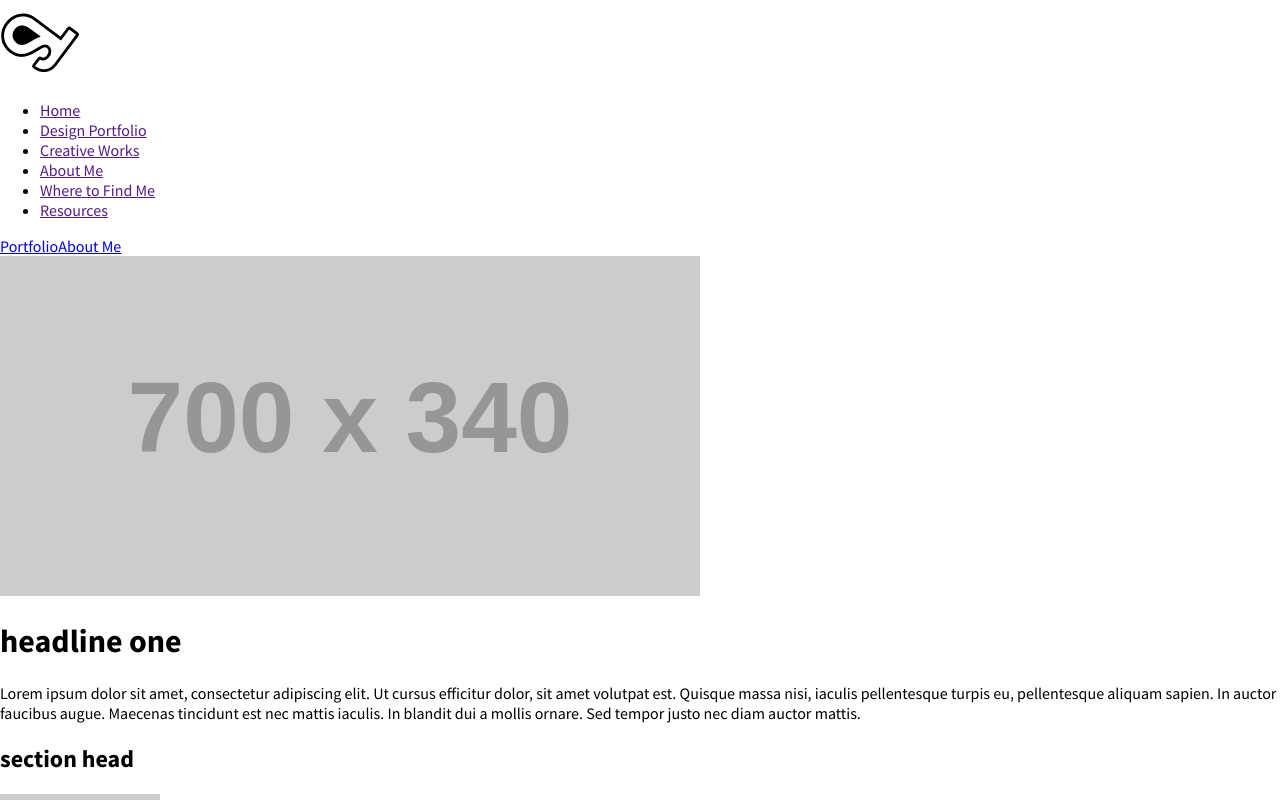
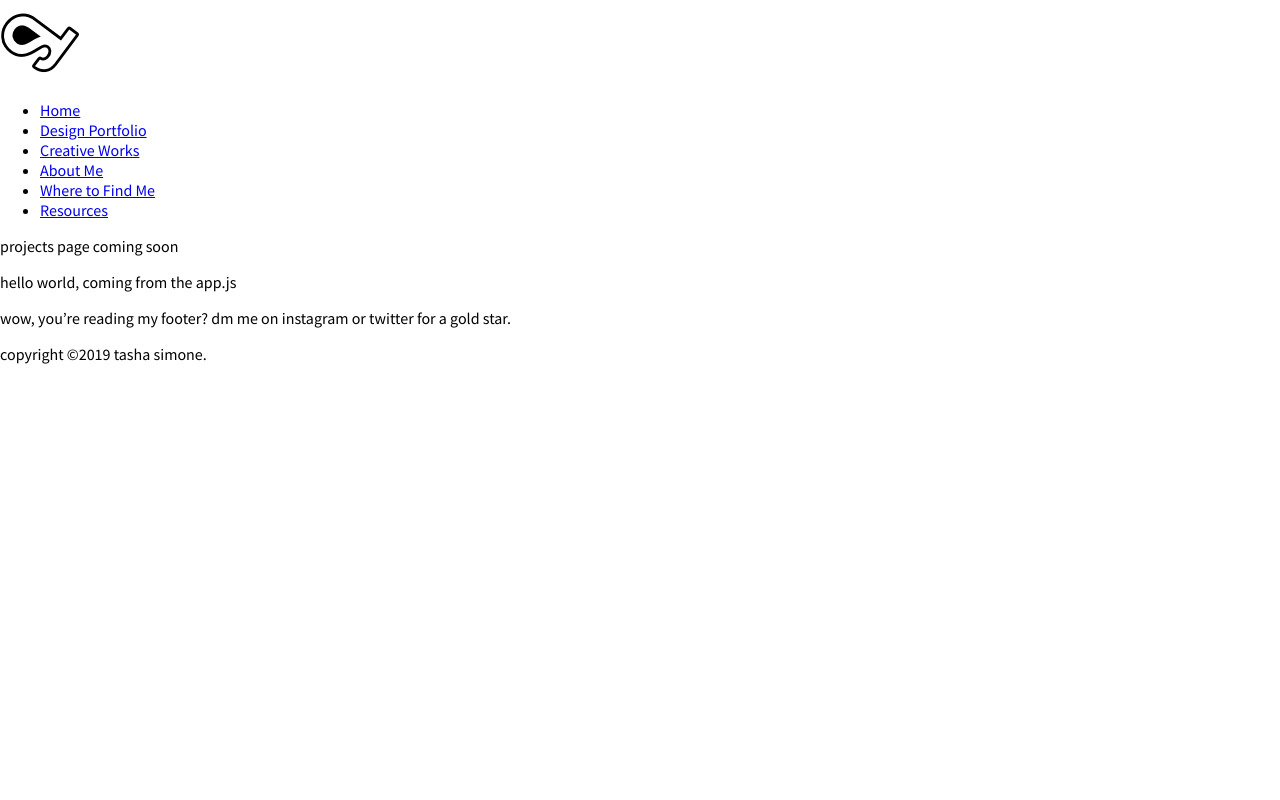
Before and after one commit to tashasimone/portfolio, a React (Create React App) app: page /projects in a window 1280 px wide. Shown: the top 800 px of the page. Built offline with nearby package versions, Linux system fonts and the light colour scheme; the HTML template or start-up script is replaced by a standard one.

Commit message:
menu and routing is functioning!

```diff
--- a/src/App.js
+++ b/src/App.js
@@ -1,38 +1,49 @@
 import React, { Component } from 'react';
-import { BrowserRouter as Router, Route } from 'react-router-dom';
 // import logo from './assets/logo.svg';
 import './App.css';
-// import Menu from './components/Menu.js';
-import Home from './home/Home.js';
-import Projects from './projects/Projects';
-import About from './about/index';
+import Menu from './components/Menu.js';
+import Footer from './components/Footer';
+
+// import { BrowserRouter as Router, Route } from 'react-router-dom';
+// import Home from './home/Home';
+// import Projects from './projects/Projects';
+// import About from './about/About';
 
 class App extends Component {
   render() {
     return (
-      <Router>
+      <div className="App">
+        <Menu />
+      <div>
+        <p>hello world, coming from the app.js</p>
+      </div>
+        {/* <Router>
         <div>
-          <Route path='/' render={() => (
+          <Route exact path='/' render={() => (
             <div className="App">
               <Home />
               </div>
           )}/>
-          <Route path='/projects' render={() => (
+          <Route exact path='/home' render={() => (
+            <div className="App">
+              <Home />
+              </div>
+          )}/>
+          <Route exact path='/projects' render={() => (
             <div className="App">
               <Projects />
               </div>
           )}/>
-          <Route path='/about' render={() => (
+          <Route exact path='/about' render={() => (
             <div className="App">
               <About />
               </div>
           )}/>
         </div>
-      </Router>
-      // <div className="App">
-      //   <Menu />
-      //   <Home />
-      // </div>
+      </Router> */}
+
+      <Footer />
+      </div>
     );
   }
 }
--- /dev/null
+++ b/src/about/About.js
@@ -0,0 +1,13 @@
+import React, { Component } from 'react';
+
+class About extends Component {
+  render() {
+    return (
+      <div className="About">
+          <p>about page coming soon</p>
+      </div>
+    );
+    }
+}
+
+export default About;
--- a/src/components/Menu.js
+++ b/src/components/Menu.js
@@ -1,5 +1,12 @@
 import React, { Component } from 'react';
 import logo from '../assets/logo.svg';
+import { BrowserRouter as Router, Route } from 'react-router-dom';
+import Home from '../home/Home';
+import Projects from '../projects/Projects';
+import About from '../about/About';
+import Other from '../other-work/Other-work';
+import Links from '../links/Links';
+import Resources from '../resources/Resources';
 
 class Menu extends Component {
   render() {
@@ -7,16 +14,58 @@ class Menu extends Component {
     <div className="Menu">
       <nav>
         <div className="Menu-logo">
-          <a href="index.js"><img src={logo} className="App-logo" alt="logo" /></a>
+          <a href="/about"><img src={logo} className="App-logo" alt="logo" /></a>
         </div>
-        <ul>
-          <li><a href="">Home</a></li>
-          <li><a href="">Design Portfolio</a></li>
-          <li><a href="">Creative Works</a></li>
-          <li><a href="">About Me</a></li>
-          <li><a href="">Where to Find Me</a></li>
-          <li><a href="">Resources</a></li>
-        </ul>
+        <div id='container'>
+            <ul>
+                <li><a href="../">Home</a></li>
+                <li><a href="../projects">Design Portfolio</a></li>
+                <li><a href="../other-work">Creative Works</a></li>
+                <li><a href="../about">About Me</a></li>
+                <li><a href="../links">Where to Find Me</a></li>
+                <li><a href="../resources">Resources</a></li>
+            </ul>
+        </div>
+
+        <Router>
+            <div>
+            <Route exact path='/' render={() => (
+                <div className="App">
+                <Home />
+                </div>
+            )}/>
+            <Route exact path='/home' render={() => (
+                <div className="App">
+                <Home />
+                </div>
+            )}/>
+            <Route exact path='/projects' render={() => (
+                <div className="App">
+                <Projects />
+                </div>
+            )}/>
+            <Route exact path='/other-work' render={() => (
+                <div className="App">
+                <Other />
+                </div>
+            )}/>
+            <Route exact path='/about' render={() => (
+                <div className="App">
+                <About />
+                </div>
+            )}/>
+            <Route exact path='/links' render={() => (
+                <div className="App">
+                <Links />
+                </div>
+            )}/>
+            <Route exact path='/resources' render={() => (
+                <div className="App">
+                <Resources />
+                </div>
+            )}/>
+            </div>
+        </Router>
       </nav>
       </div>
     );
--- a/src/home/Home.js
+++ b/src/home/Home.js
@@ -1,15 +1,9 @@
 import React, { Component } from 'react';
-import Menu from '../components/Menu';
 
 class Home extends Component {
   render() {
     return (
       <div className="Home">
-      <Menu />
-      <div id='container'>
-            <a href="../projects">Portfolio</a>
-            <a href="../about" >About Me</a>
-      </div>
       <main>
         <div class="hero-header">
           <img src="https://via.placeholder.com/700x340" alt="blank placeholder"></img>
--- /dev/null
+++ b/src/links/Links.js
@@ -0,0 +1,13 @@
+import React, { Component } from 'react';
+
+class Links extends Component {
+  render() {
+    return (
+      <div className="Links">
+          <p>links page coming soon</p>
+      </div>
+    );
+    }
+}
+
+export default Links;
--- /dev/null
+++ b/src/other-work/Other-work.js
@@ -0,0 +1,13 @@
+import React, { Component } from 'react';
+
+class Other extends Component {
+  render() {
+    return (
+      <div className="Other">
+          <p>Other page coming soon</p>
+      </div>
+    );
+    }
+}
+
+export default Other;
--- a/src/projects/Projects.js
+++ b/src/projects/Projects.js
@@ -5,13 +5,9 @@ class Projects extends Component {
   render() {
     return (
       <div className="Projects">
-      <Menu />
-      <div id='container'>
-            <a href="../home">Home</a>
-            <a href="../about" >About Me</a>
+        <p>projects page coming soon</p>
       </div>
-      </div>
-    )
+    );
     }
 }
 
--- /dev/null
+++ b/src/resources/Resources.js
@@ -0,0 +1,13 @@
+import React, { Component } from 'react';
+
+class Resources extends Component {
+  render() {
+    return (
+      <div className="Resources">
+          <p>Resources page coming soon</p>
+      </div>
+    );
+    }
+}
+
+export default Resources;
```
Also changed, not shown: src/imports.js (added, +15 -0 lines), src/about/index.js (deleted).
